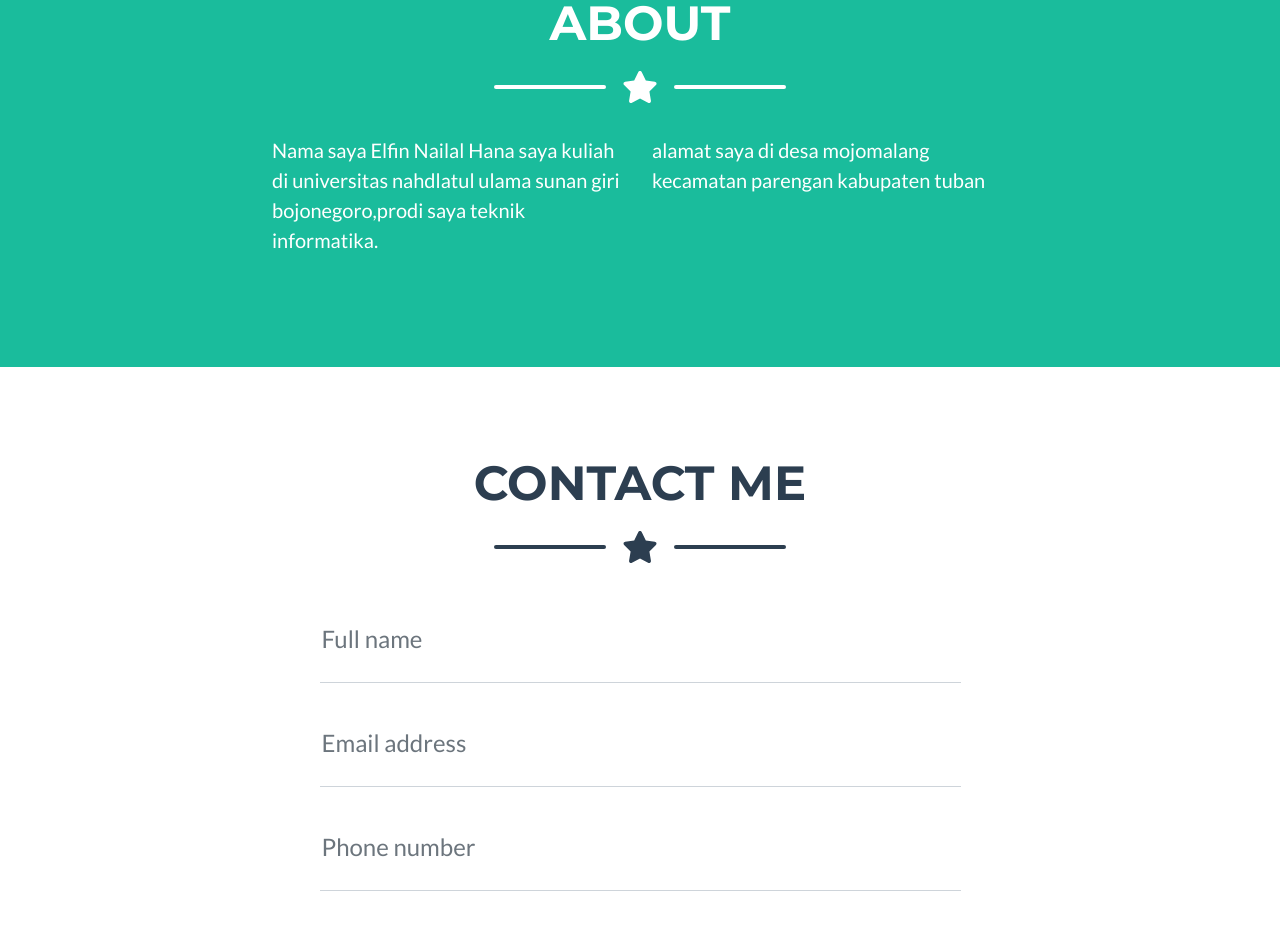
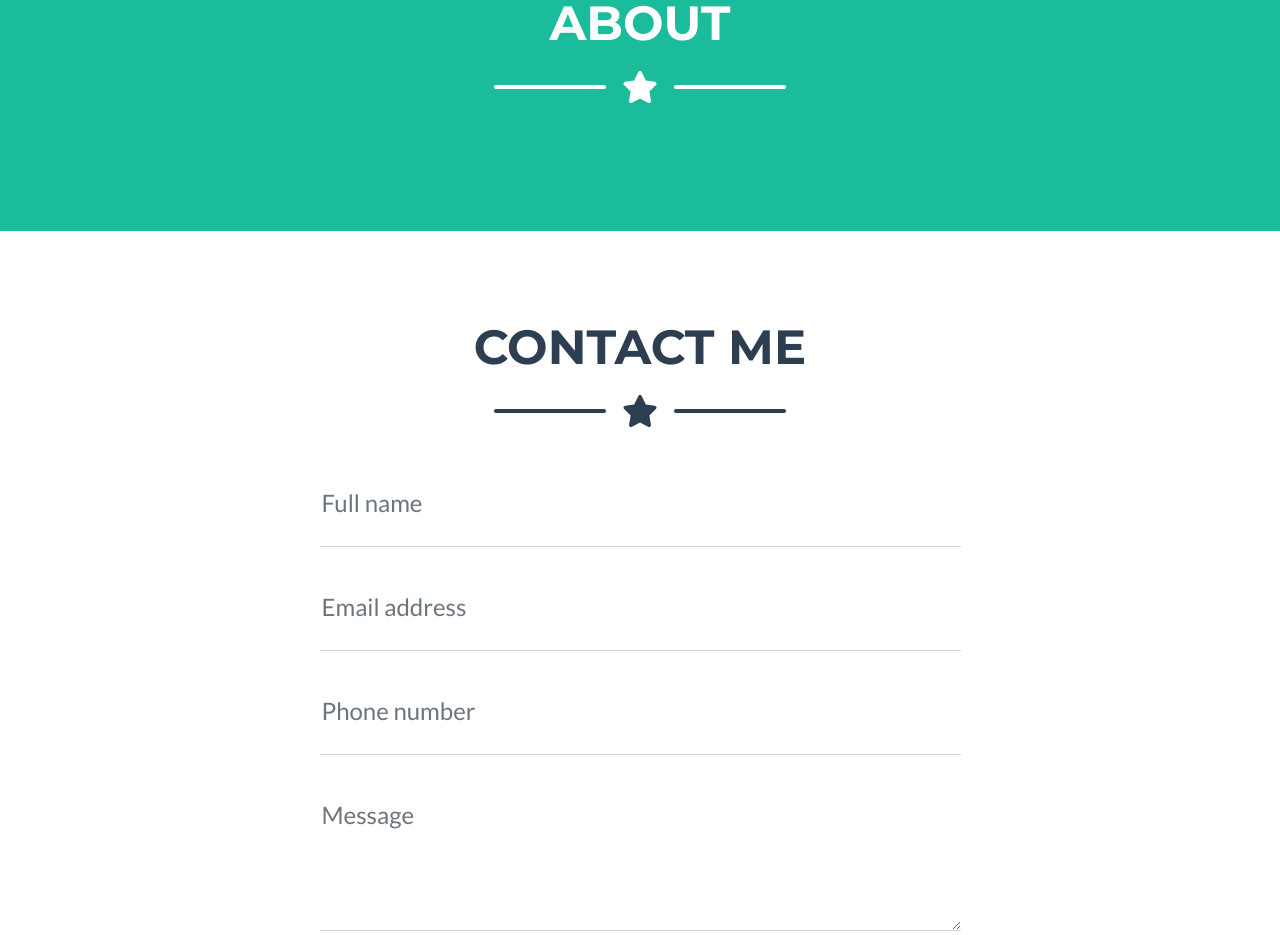
Before and after one commit to elfinhana/portofolio, a plain HTML site: page index.html in a window 1280 px wide. Shown: the part 1430-2365 px from the top of the page. Drawn offline with nearby package versions, Linux system fonts and the light colour scheme.

Commit message:
Update index.html

```diff
--- a/index.html
+++ b/index.html
@@ -107,8 +107,6 @@
                 </div>
                 <!-- About Section Content-->
                 <div class="row">
-                    <div class="col-lg-4 ms-auto"><p class="lead">Nama saya Elfin Nailal Hana saya kuliah di universitas nahdlatul ulama sunan giri bojonegoro,prodi saya teknik informatika.</p></div>
-                    <div class="col-lg-4 me-auto"><p class="lead">alamat saya di desa mojomalang kecamatan parengan kabupaten tuban</p></div>
                 </div>
                 <!-- About Section Button-->
                 <!-- <div class="text-center mt-4">
```
